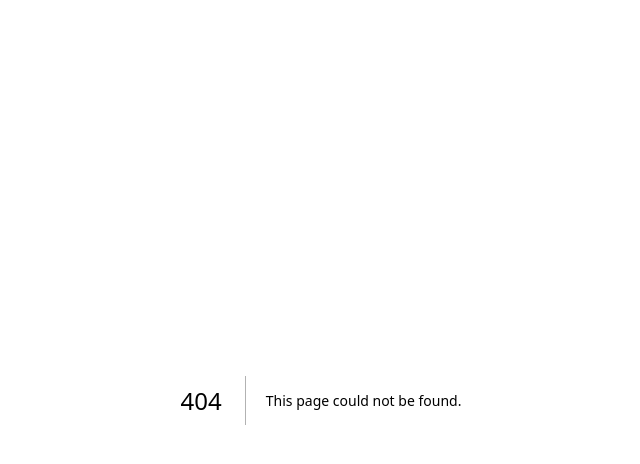
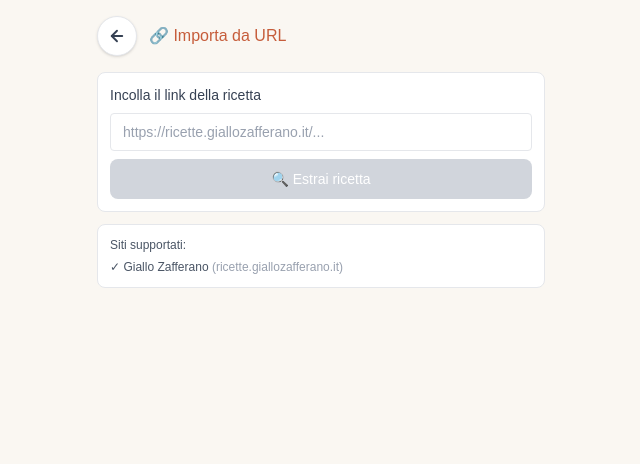
Before and after one commit to danielestop/cosa-cucino, a Next.js app: page /importa-ricetta in a window 1280 px wide. Before the commit this address had no page. Shown: the top 464 px of the page, without its empty margins (319-959 px from the left). Built offline with nearby package versions, Linux system fonts and the light colour scheme.

Commit message:
feat: import ricette da URL via API serverless

```diff
--- /dev/null
+++ b/src/app/importa-ricetta/page.js
@@ -0,0 +1,200 @@
+'use client';
+
+import { useState } from 'react';
+import Link from 'next/link';
+import { useRouter } from 'next/navigation';
+import { useCustomRecipes } from '@/lib/useCustomRecipes';
+
+const API_URL = 'https://cosa-cucino-api.vercel.app/api/extract';
+
+const SUPPORTED_SITES = [
+  { name: 'Giallo Zafferano', host: 'ricette.giallozafferano.it' },
+];
+
+function timeToMinutes(timeStr) {
+  if (!timeStr) return 0;
+  const hMatch = timeStr.match(/(\d+)\s*h/);
+  const mMatch = timeStr.match(/(\d+)\s*min/);
+  let m = 0;
+  if (hMatch) m += parseInt(hMatch[1]) * 60;
+  if (mMatch) m += parseInt(mMatch[1]);
+  return m;
+}
+
+function parseServings(s) {
+  if (!s) return 4;
+  const m = s.match(/(\d+)/);
+  return m ? parseInt(m[1]) : 4;
+}
+
+export default function ImportaRicettaPage() {
+  const router = useRouter();
+  const { addRecipe } = useCustomRecipes();
+  const [url, setUrl] = useState('');
+  const [loading, setLoading] = useState(false);
+  const [error, setError] = useState(null);
+  const [preview, setPreview] = useState(null);
+
+  async function handleFetch() {
+    const trimmed = url.trim();
+    if (!trimmed) return;
+
+    setError(null);
+    setPreview(null);
+    setLoading(true);
+
+    try {
+      const response = await fetch(`${API_URL}?url=${encodeURIComponent(trimmed)}`);
+      const data = await response.json();
+
+      if (!response.ok) {
+        setError(data.message || data.error || 'Errore durante l\'estrazione');
+        setLoading(false);
+        return;
+      }
+
+      setPreview(data);
+    } catch (err) {
+      setError('Impossibile contattare il servizio. Riprova più tardi.');
+    } finally {
+      setLoading(false);
+    }
+  }
+
+  function handleImport() {
+    if (!preview) return;
+
+    const prep = timeToMinutes(preview.info?.preparazione);
+    const cook = timeToMinutes(preview.info?.cottura);
+    const total = prep + cook;
+
+    const recipe = {
+      title: preview.title,
+      category: 'primi',
+      emoji: '🍽️',
+      image_color: '#F5C4B3',
+      description: '',
+      source_url: preview.source_url,
+      source_site: preview.source_site,
+      image_url: preview.image_url,
+      prep_time_min: prep,
+      cook_time_min: cook,
+      total_time_min: total || 30,
+      servings: parseServings(preview.info?.['dosi per']),
+      difficulty: (preview.info?.difficoltà || 'media').toLowerCase(),
+      cooking_method: 'fornelli',
+      ingredients: preview.ingredients.map((ing) => ({
+        name: ing.name,
+        quantity: null,
+        unit: 'q.b.',
+        is_main: true,
+        is_staple: false,
+        quantity_raw: ing.quantity_raw,
+      })),
+      steps: preview.steps,
+      diet_flags: {},
+      recipe_type: 'adult',
+      weaning_min_age_months: null,
+      baby_compatibility: null,
+    };
+
+    const id = addRecipe(recipe);
+    router.push(`/recipe/${id}/`);
+  }
+
+  return (
+    <main className="min-h-screen bg-[#FAF7F2] p-4 pb-8">
+      <div className="max-w-md mx-auto">
+        <div className="flex items-center gap-3 mb-4">
+          <Link
+            href="/le-mie-ricette/"
+            className="w-10 h-10 flex items-center justify-center bg-white border border-gray-200 rounded-full text-gray-700 hover:bg-[#C65D3B] hover:text-white hover:border-[#C65D3B] transition shadow-sm"
+            aria-label="Indietro"
+          >
+            <svg xmlns="http://www.w3.org/2000/svg" width="18" height="18" viewBox="0 0 24 24" fill="none" stroke="currentColor" strokeWidth="2.5" strokeLinecap="round" strokeLinejoin="round">
+              <path d="M19 12H5"></path>
+              <path d="M12 19l-7-7 7-7"></path>
+            </svg>
+          </Link>
+          <h1 className="text-base font-medium text-[#C65D3B]">🔗 Importa da URL</h1>
+        </div>
+
+        <div className="bg-white border border-gray-200 rounded-lg p-3 mb-3">
+          <label className="block text-sm font-medium text-gray-700 mb-2">
+            Incolla il link della ricetta
+          </label>
+          <input
+            type="url"
+            value={url}
+            onChange={(e) => setUrl(e.target.value)}
+            placeholder="https://ricette.giallozafferano.it/..."
+            className="w-full px-3 py-2 border border-gray-200 rounded text-sm text-gray-800 placeholder:text-gray-400 focus:outline-none focus:border-[#C65D3B]"
+          />
+          <button
+            onClick={handleFetch}
+            disabled={loading || !url.trim()}
+            className="mt-2 w-full py-2.5 bg-[#C65D3B] text-white rounded-lg text-sm font-medium hover:opacity-90 disabled:bg-gray-300 disabled:cursor-not-allowed"
+          >
+            {loading ? '⏳ Estraggo...' : '🔍 Estrai ricetta'}
+          </button>
+        </div>
+
+        <div className="bg-white border border-gray-200 rounded-lg p-3 mb-3">
+          <p className="text-xs font-medium text-gray-600 mb-1.5">Siti supportati:</p>
+          <ul className="text-xs text-gray-600 space-y-0.5">
+            {SUPPORTED_SITES.map((s) => (
+              <li key={s.host}>✓ {s.name} <span className="text-gray-400">({s.host})</span></li>
+            ))}
+          </ul>
+        </div>
+
+        {error && (
+          <div className="bg-red-50 border border-red-200 rounded-lg p-3 mb-3">
+            <p className="text-sm text-red-700">⚠️ {error}</p>
+          </div>
+        )}
+
+        {preview && (
+          <div className="bg-white border-2 border-[#6B8E4E] rounded-lg overflow-hidden">
+            <div
+              className="h-32 flex items-center justify-center overflow-hidden"
+              style={{ backgroundColor: '#F5C4B3' }}
+            >
+              {preview.image_url ? (
+                <img src={preview.image_url} alt={preview.title} className="w-full h-full object-cover" />
+              ) : (
+                <span className="text-5xl">🍽️</span>
+              )}
+            </div>
+            <div className="p-4">
+              <h2 className="text-lg font-medium text-gray-900">{preview.title}</h2>
+              <p className="text-xs text-gray-500 mt-0.5">da {preview.source_site}</p>
+
+              <div className="mt-3 space-y-1 text-xs text-gray-600">
+                <div>📋 {preview.ingredients.length} ingredienti</div>
+                <div>📝 {preview.steps.length} passaggi</div>
+                {preview.info?.preparazione && <div>⏱ Preparazione: {preview.info.preparazione}</div>}
+                {preview.info?.cottura && <div>🔥 Cottura: {preview.info.cottura}</div>}
+                {preview.info?.['dosi per'] && <div>👥 Dosi: {preview.info['dosi per']}</div>}
+                {preview.info?.difficoltà && <div>● Difficoltà: {preview.info.difficoltà}</div>}
+              </div>
+
+              <div className="mt-4 bg-[#FFF8E7] border border-[#E5C870] rounded p-2">
+                <p className="text-xs text-[#854F0B]">
+                  💡 La ricetta verrà salvata tra le tue ricette personali. Potrai modificarla dopo.
+                </p>
+              </div>
+
+              <button
+                onClick={handleImport}
+                className="mt-3 w-full py-2.5 bg-[#6B8E4E] text-white rounded-lg text-sm font-medium hover:opacity-90"
+              >
+                ✓ Importa nella mia raccolta
+              </button>
+            </div>
+          </div>
+        )}
+      </div>
+    </main>
+  );
+}
--- a/src/app/le-mie-ricette/page.js
+++ b/src/app/le-mie-ricette/page.js
@@ -38,12 +38,20 @@ export default function LeMieRicettePage() {
         </div>
 
         {!showForm && (
-          <button
-            onClick={() => setShowForm(true)}
-            className="w-full py-3 bg-[#C65D3B] text-white rounded-lg font-medium mb-4 hover:opacity-90"
-          >
-            + Aggiungi nuova ricetta
-          </button>
+          <>
+            <button
+              onClick={() => setShowForm(true)}
+              className="w-full py-3 bg-[#C65D3B] text-white rounded-lg font-medium hover:opacity-90"
+            >
+              + Aggiungi nuova ricetta
+            </button>
+            <Link
+              href="/importa-ricetta/"
+              className="block w-full mt-2 py-3 bg-white text-[#C65D3B] border border-[#C65D3B] rounded-lg font-medium hover:bg-[#FDF4F0] transition text-center mb-4"
+            >
+              🔗 Importa da URL
+            </Link>
+          </>
         )}
 
         {showForm && (
```
